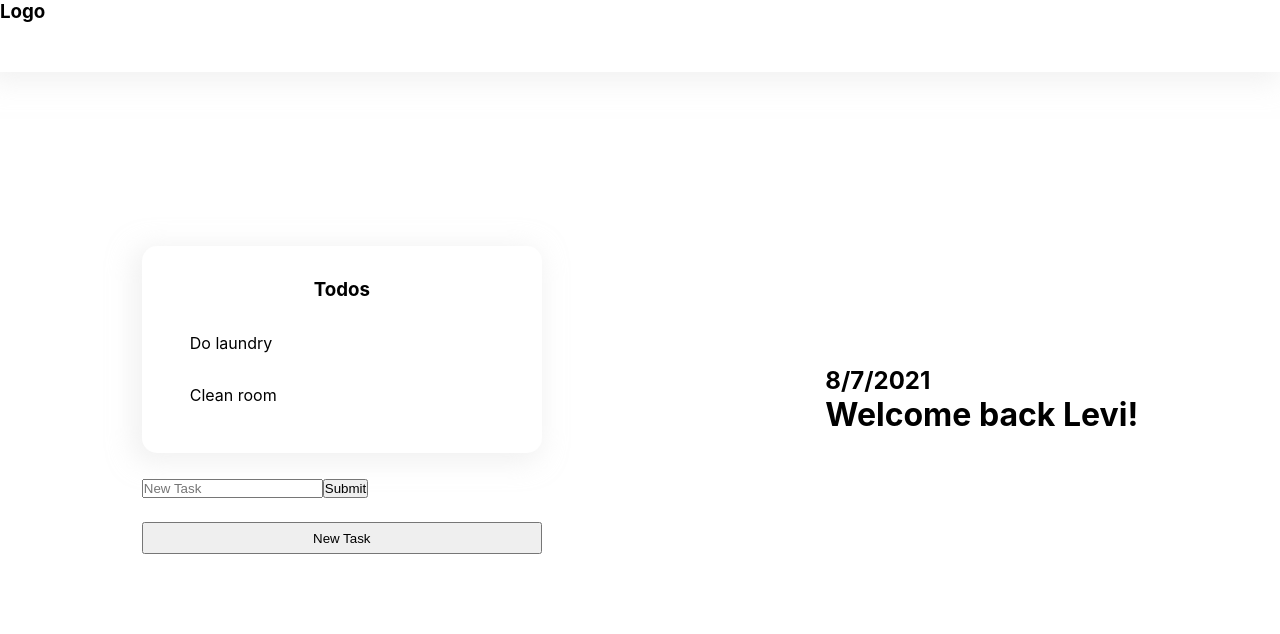
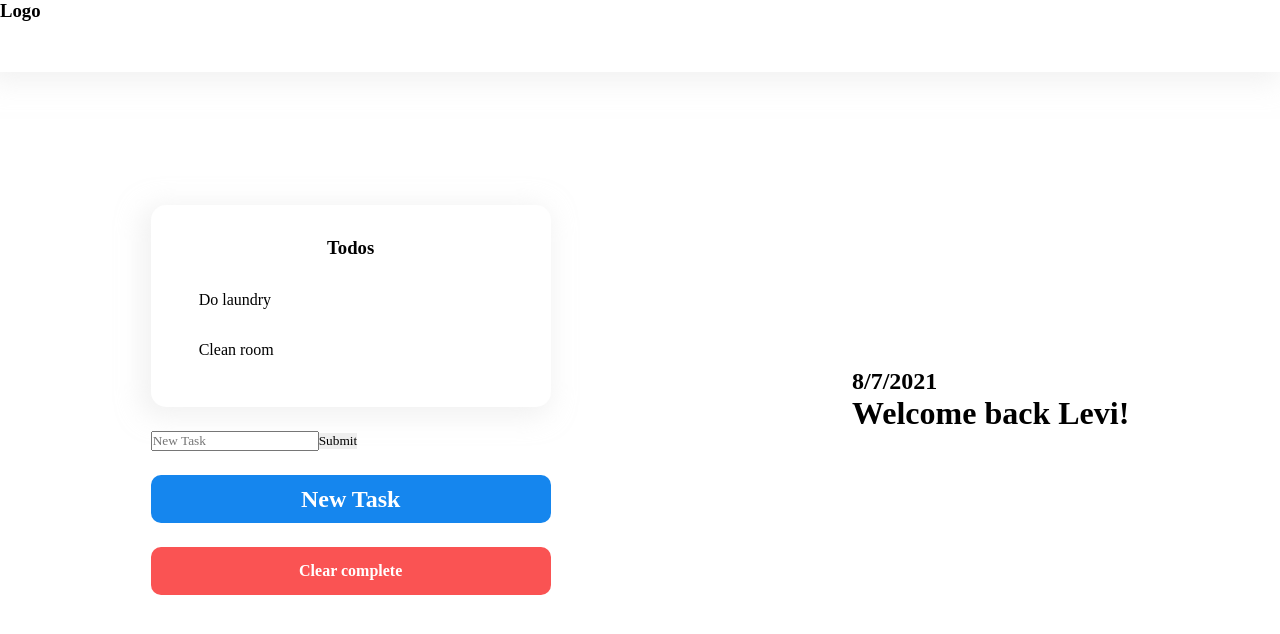
Before and after one commit to levi-zustiak/todo-list, a React (Create React App) app: page / in a window 1280 px wide. Shown: the top 634 px of the page. Built offline with nearby package versions, Linux system fonts and the light colour scheme.

Commit message:
Finished functionality. Working on UI

```diff
--- a/src/App.css
+++ b/src/App.css
@@ -2,6 +2,7 @@
   margin: 0;
   padding: 0;
   box-sizing: border-box;
+  font-family: 'Gilroy';
 }
 
 :root {
@@ -52,8 +53,27 @@
   margin-bottom: 1rem;
 }
 
+button {
+  border-style: none;
+}
+
 .task-button {
-  height: 2rem;
+  height: 3rem;
+  background-color: #1586EE;
+  border-style: none;
+  border-radius: 10px;
+  color: white;
+  font-size: 24px;
+  font-weight: bold;
+}
+
+.clear-button {
+  height: 3rem;
+  background-color: #FA5353;
+  color: white;
+  border-radius: 10px;
+  font-size: 16px;
+  font-weight: bold;
 }
 
 .todo-form {
--- a/src/App.js
+++ b/src/App.js
@@ -19,11 +19,28 @@ function App() {
     ]);
   }
 
+  const handleToggle = (id) => {
+    let mapped = todos.map(task => {
+      return task.id === Number(id) ? { ...task, complete: !task.complete } : { ...task }});
+    setTodos(mapped);
+  }
+
+  const handleDelete = () => {
+    let filtered = todos.filter(todo => {
+      return !todo.complete})
+    setTodos(filtered)
+  }
+
   return (
     <div className="App">
       <Header />
       <div className="main">
-        <TodoList todos={todos} addTask={addTask} />
+        <TodoList
+          todos={todos}
+          addTask={addTask}
+          handleToggle={handleToggle}
+          handleDelete={handleDelete}
+        />
         <Greeting />
       </div>
     </div>
--- a/src/Components/Todo.js
+++ b/src/Components/Todo.js
@@ -1,9 +1,14 @@
 import React from 'react';
 
-export default function Todo({ todo }) {
+export default function Todo({ todo, handleToggle }) {
+
+  const handleClick = (e) => {
+    e.preventDefault()
+    handleToggle(e.currentTarget.id)
+  }
 
   return (
-    <div className="todo">
+    <div id={todo.id} className="todo" onClick={handleClick}>
       <p>{todo.text}</p>
     </div>
   )
--- a/src/Components/TodoForm.js
+++ b/src/Components/TodoForm.js
@@ -1,6 +1,6 @@
 import React, { useState } from 'react';
 
-export default function TodoForm({ addTask }) {
+export default function TodoForm({ addTask, handleToggle }) {
   const [userInput, setUserInput] = useState('');
 
   const handleChange = (e) => {
--- a/src/Components/TodoList.js
+++ b/src/Components/TodoList.js
@@ -2,7 +2,7 @@ import React from 'react';
 import Todo from './Todo.js';
 import TodoForm from './TodoForm.js';
 
-export default function TodoList({ todos, addTask }) {
+export default function TodoList({ todos, addTask, handleToggle, handleDelete }) {
 
   return (
     <div className="todo-wrapper">
@@ -10,12 +10,17 @@ export default function TodoList({ todos, addTask }) {
         <h3 className="todo-header">Todos</h3>
         {todos.map(todo => {
           return (
-              <Todo key={todo.id} todo={todo} />
+              <Todo
+                key={todo.id}
+                todo={todo}
+                handleToggle={handleToggle}
+              />
           )
         })}
       </div>
       <TodoForm addTask={addTask}/>
       <button className="task-button" >New Task</button>
+      <button className="clear-button" onClick={handleDelete}>Clear complete</button>
     </div>
   )
 }
```
